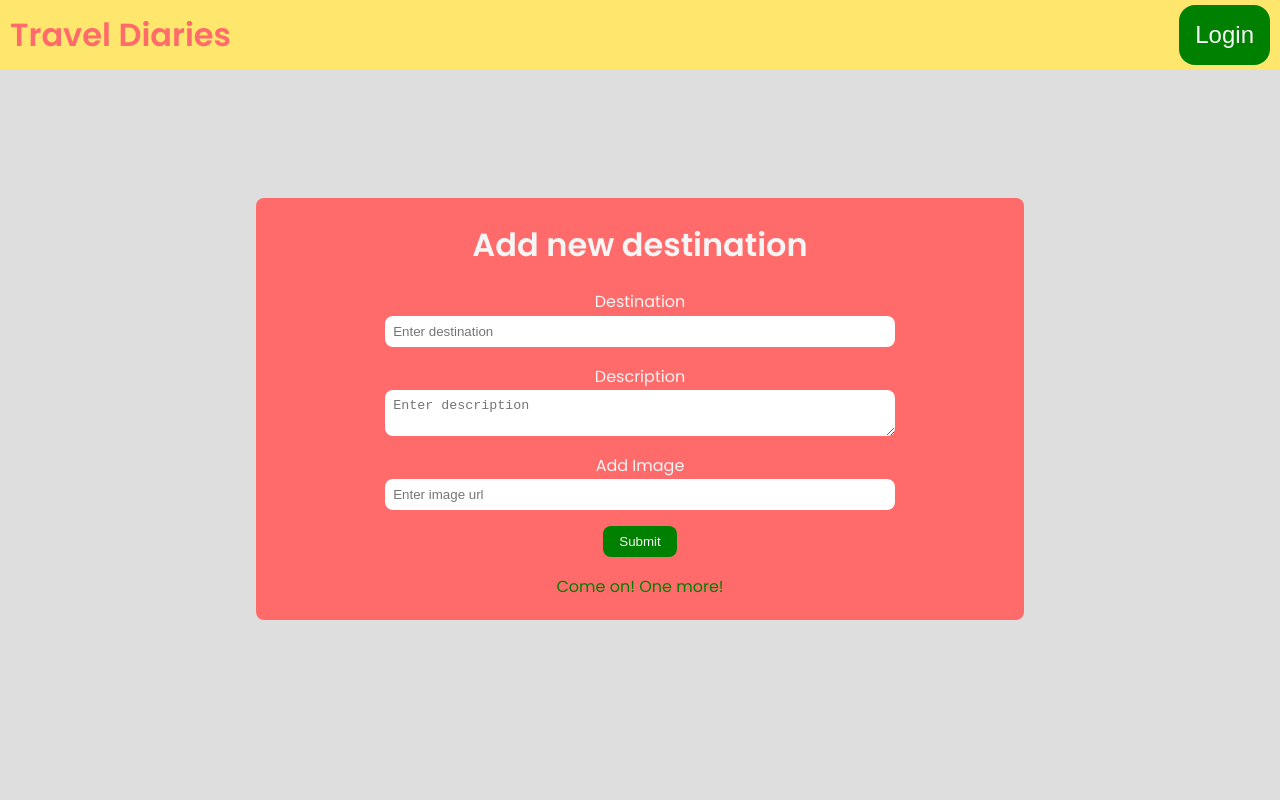
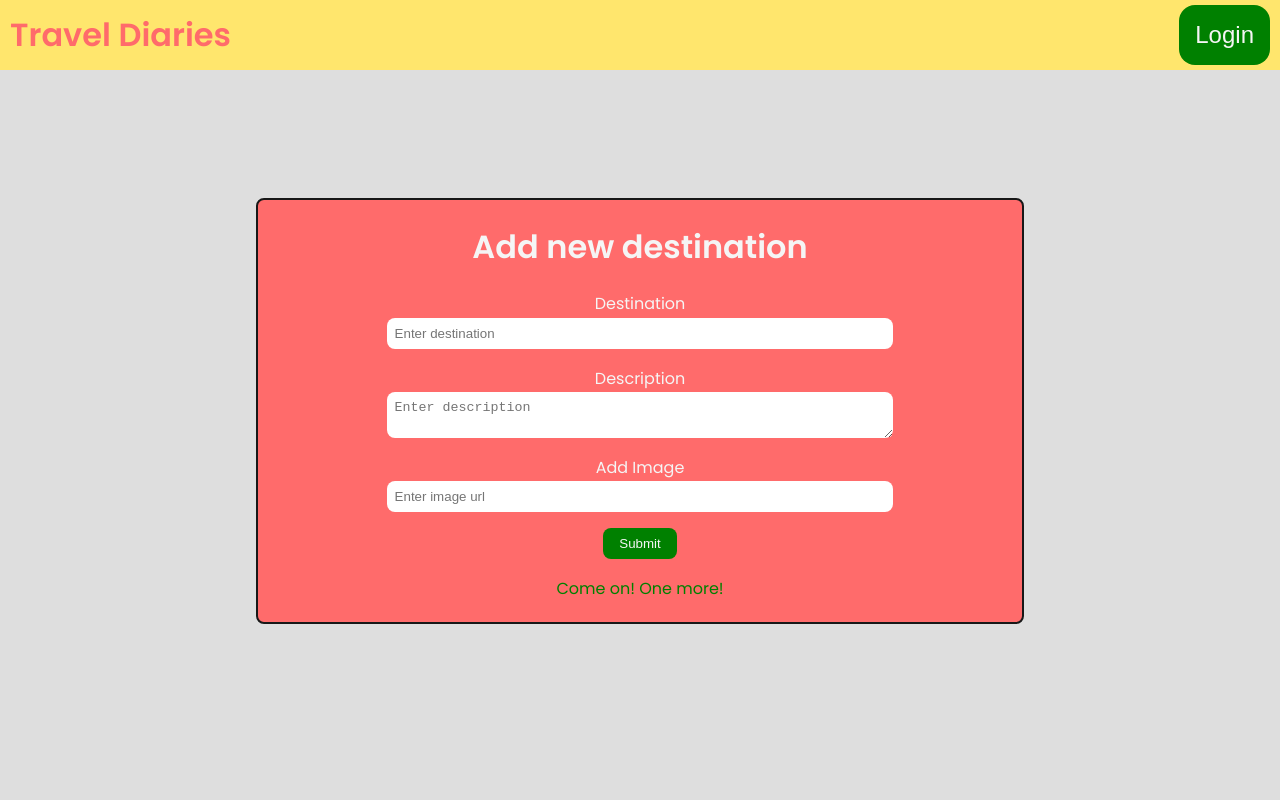
Before and after one commit to dlavrentev/travel-diaries, a React (Create React App) app in the folder client/: page /add-destination in a window 1280 px wide. Shown: the top 800 px of the page. Built offline with nearby package versions, Linux system fonts and the light colour scheme; no server answers.

Commit message:
Update form.css

```diff
--- a/client/src/components/Form.js/form.css
+++ b/client/src/components/Form.js/form.css
@@ -11,6 +11,7 @@
   padding: 20px;
   border-radius: 8px;
   color: var(--color-white);
+  border: solid 2px var(--color-black);
 }
 .input-container {
   display: flex;
```
